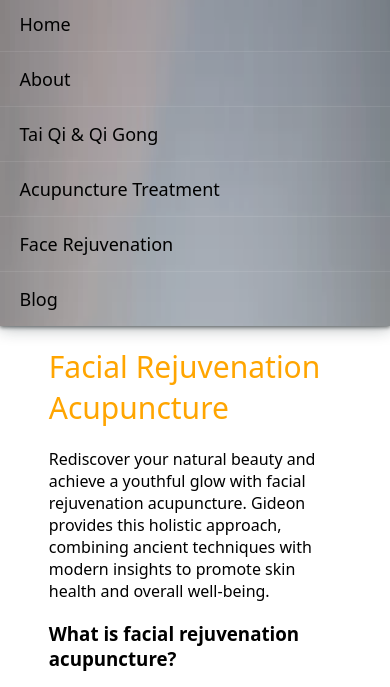
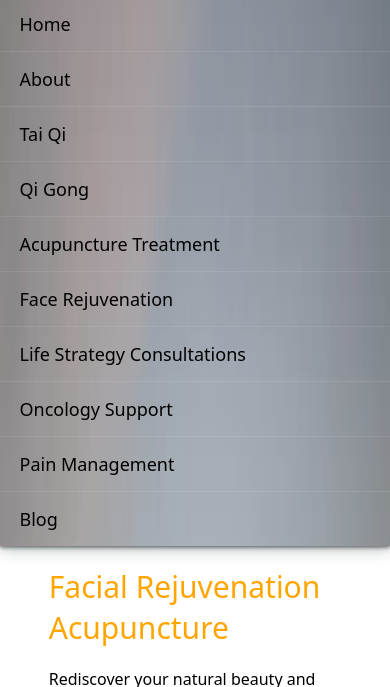
Before and after one commit to gideonLeRoux/southern-right-acupuncture, a plain HTML site: page facial-rejuvenation.html in a window 390 px wide. Both pictures are taken after a click on the element 345 px from the left and 53 px from the top of the page. Shown: the part 111-798 px from the top of the page. Drawn offline with Linux system fonts and the light colour scheme.

Commit message:
mobile nav

```diff
--- a/facial-rejuvenation.html
+++ b/facial-rejuvenation.html
@@ -87,9 +87,13 @@
                         <ul class="mobile-navigation-bar">
                             <a href="index.html"><li class="home-mobile">Home</li></a>
                             <a href="about.html"><li class="about-mobile">About</li></a>
-                            <a href="tai-chi.html"><li class="tai-chi-mobile">Tai Qi & Qi Gong</li></a>
+                            <a href="tai-qi.html"><li class="tai-chi-mobile">Tai Qi</li></a>
+                            <a href="qi-gong.html"><li class="tai-chi-mobile">Qi Gong</li></a>
                             <a href="acupuncture-treatment.html"><li class="acupuncture-treatment-mobile">Acupuncture Treatment</li></a>
-                            <a href="index.html#face-rejuvenation"><li class="face-rejuvenation-mobile">Face Rejuvenation</li></a>
+                            <a href="facial-rejuvenation.html"><li class="acupuncture-treatment-mobile">Face Rejuvenation</li></a>
+                            <a href="life-strategy-consultations.html"><li class="acupuncture-treatment-mobile">Life Strategy Consultations</li></a>
+                            <a href="oncology-support.html"><li class="acupuncture-treatment-mobile">Oncology Support</li></a>
+                            <a href="pain-management.html"><li class="acupuncture-treatment-mobile">Pain Management</li></a>
                             <a href="blog.html"><li class="blog-mobile">Blog</li></a>
                         </ul>
                     </div>
```
Also changed, not shown: about.html (+6 -2 lines), acupuncture-treatment.html (+6 -2 lines), blog.html (+6 -2 lines), blog1.html (+6 -2 lines), index.html (+6 -2 lines), life-strategy-consultations.html (+6 -2 lines), oncology-support.html (+6 -2 lines), pain-management.html (+6 -2 lines), qi-gong.html (+6 -2 lines), tai-chi.html (+6 -2 lines), tai-qi.html (+6 -2 lines).
